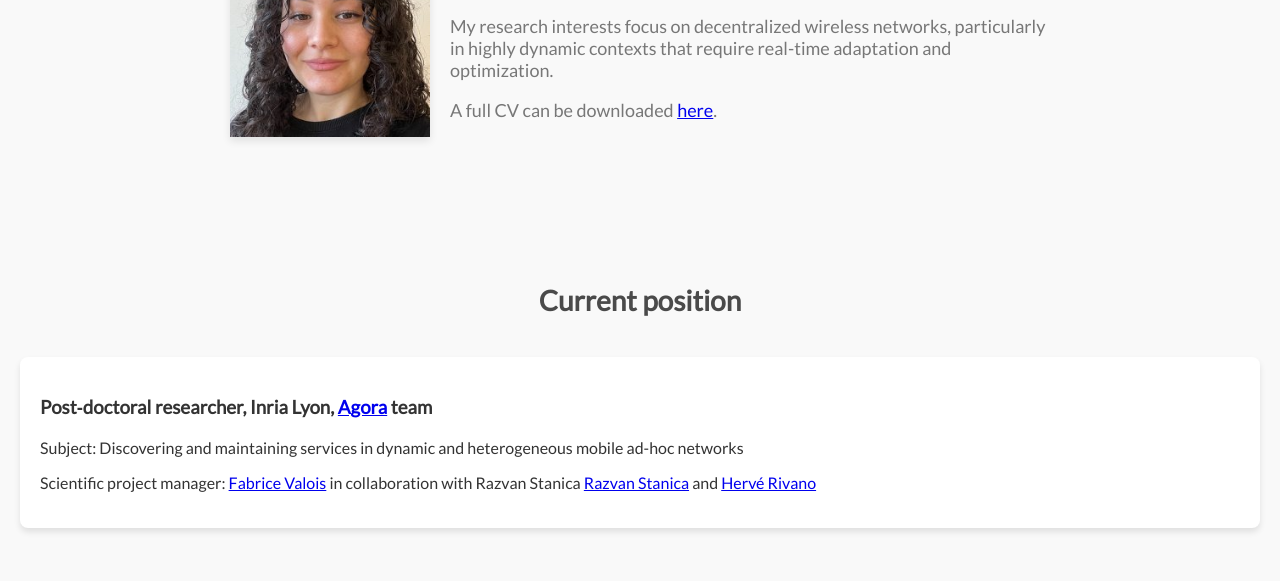
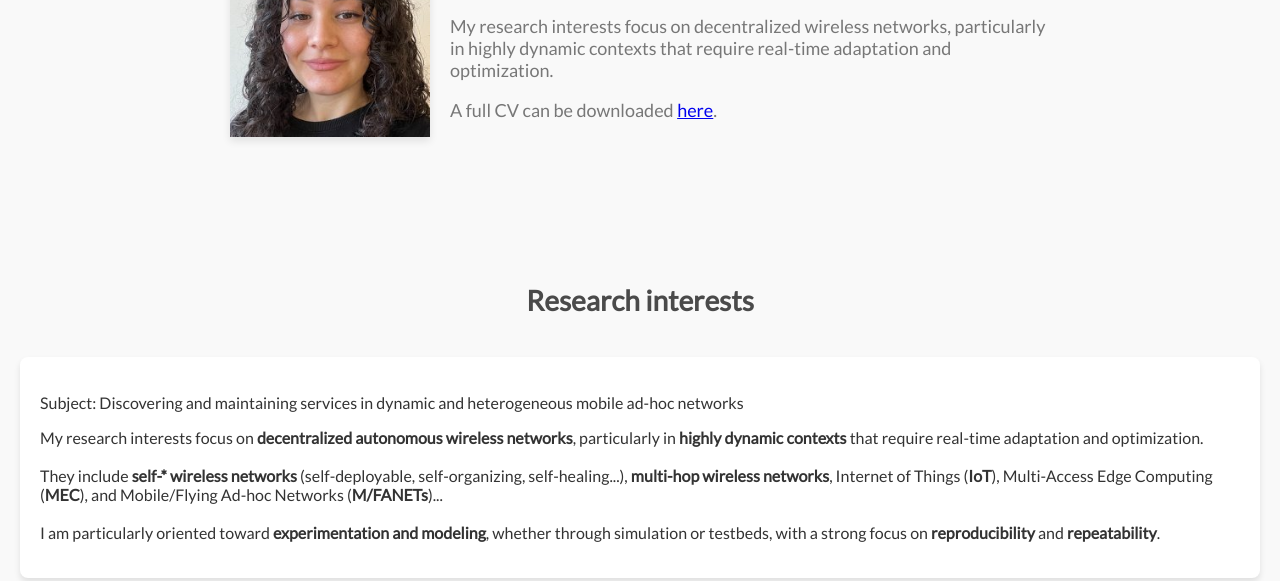
Before and after one commit to ntamd/cv-nina-tamdrari, a plain HTML site: page index.html in a window 1280 px wide. Shown: the part 219-800 px from the top of the page. Drawn offline with Linux system fonts and the light colour scheme.

Commit message:
Update index.html

```diff
--- a/index.html
+++ b/index.html
@@ -42,6 +42,28 @@
         A full CV can be downloaded <a href="files/Activity_report__long_CV__Nina_Tamdrari.pdf">here</a>.
       </p>
     </div>
+</section>
+
+<section id="research interests">
+  <h2>Research interests</h2>
+  <div class="card">
+    <p>Subject: Discovering and maintaining services in dynamic and heterogeneous mobile ad-hoc networks</p>
+    <p>
+      My research interests focus on <strong>decentralized autonomous wireless networks</strong>, particularly in <strong>highly dynamic contexts</strong>
+      that require real-time adaptation and optimization. <br><br>
+      They include <strong>self-* wireless networks</strong>
+      (self-deployable, self-organizing, self-healing...),
+      <strong>multi-hop wireless networks</strong>,
+      Internet of Things (<strong>IoT</strong>),
+      Multi-Access Edge Computing (<strong>MEC</strong>),
+      and Mobile/Flying Ad-hoc Networks (<strong>M/FANETs</strong>)... <br><br>
+
+      I am particularly oriented toward <strong>experimentation and modeling</strong>,
+      whether through simulation or testbeds,
+      with a strong focus on <strong>reproducibility</strong> and <strong>repeatability</strong>.
+
+    </p>
+  </div>
 </section>
 
 <section id="current position">
```
